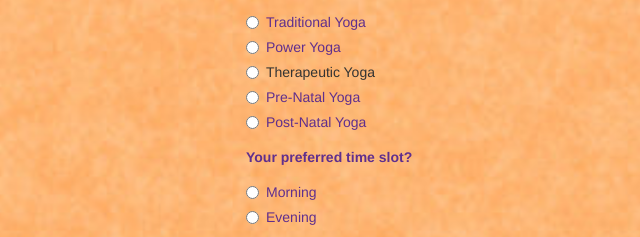
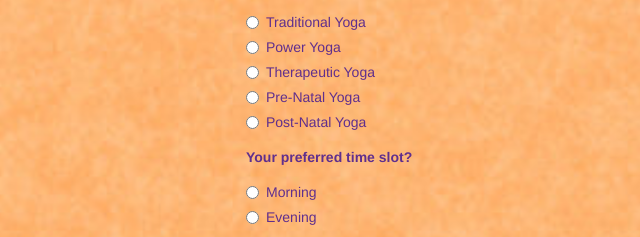
Before and after one commit to Vacant-Sky/alokyoga, a plain HTML site: page contact.html in a window 1280 px wide. Shown: the part 416-653 px from the top of the page, 19-659 px from the left. Drawn offline with Linux system fonts and the light colour scheme; a web font is replaced by a local one.

Commit message:
Update contact.html

```diff
--- a/contact.html
+++ b/contact.html
@@ -97,7 +97,7 @@
 		              	Power Yoga</label>
 		            </div>
 		            <div class="radio">
-		            	<labelstyle="color: #602F8D">
+		            	<label style="color: #602F8D">
 		              	<input type="radio" name="yoga" value="therapeutic">
 		              	Therapeutic Yoga</label>
 		          	</div>
```
